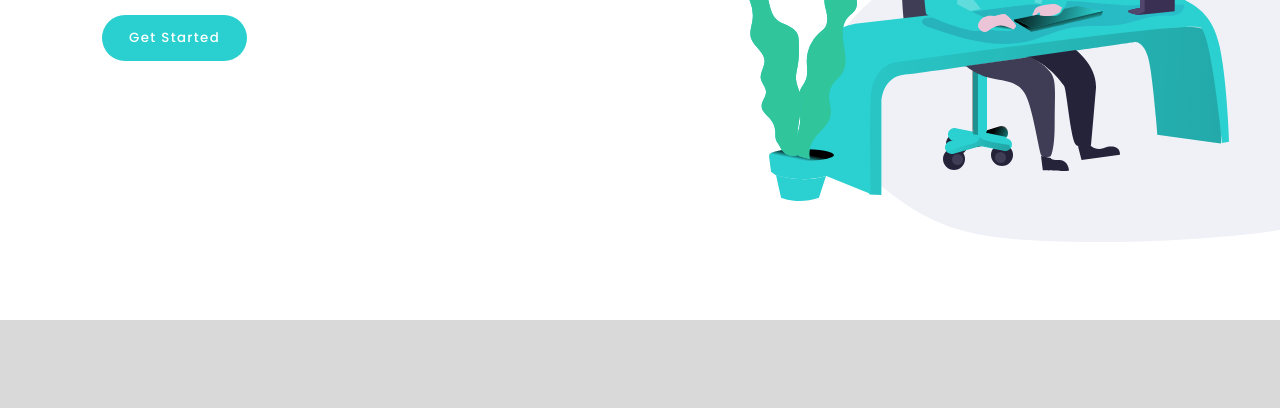
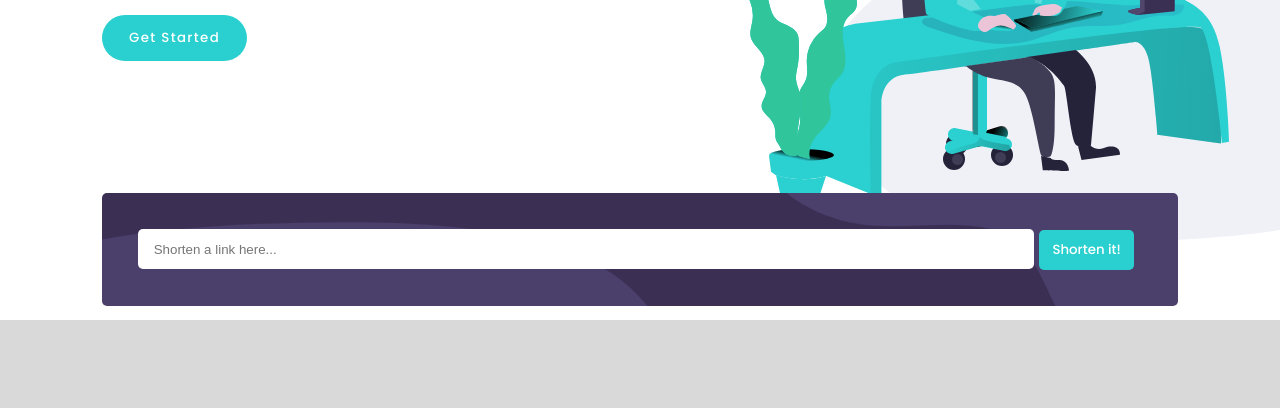
Before and after one commit to mritunjaysaha/url-shortner, a plain HTML site: page index.html in a window 1280 px wide. Shown: the part 392-800 px from the top of the page. Drawn offline with Linux system fonts and the light colour scheme.

Commit message:
added shorten link

```diff
--- a/index.html
+++ b/index.html
@@ -29,7 +29,7 @@
             <button class="btn-blue">Sign Up</button>
         </div>
     </nav>
-    <section class="div-hero-section">
+    <section class="hero-section">
         <div class="hero-section-contents">
             <h3>
                 More than just shorter links
@@ -41,6 +41,13 @@
             <button class="btn-blue">
                 Get Started
             </button>
+        </div>
+
+        <div class="url-shortner">
+            <div>
+                <input type="text" placeholder="Shorten a link here...">
+                <button>Shorten it!</button>
+            </div>
         </div>
     </section>
     <section class="statistics-section">
--- /dev/null
+++ b/style/components/_url-shortner.scss
@@ -0,0 +1,34 @@
+.url-shortner {
+    display: flex;
+    flex-direction: row;
+    justify-content: space-between;
+    background-color: $DarkViolet;
+    background-image: url("../../images/bg-shorten-desktop.svg");
+    margin: 2em $desktop-padding-side;
+    padding: 2em;
+    border-radius: 5px;
+    z-index: 10;
+    position: relative;
+    top: 12vh;
+    input,
+    button {
+        height: 3em;
+        border-radius: 5px;
+        margin: 0;
+        border: none;
+    }
+
+    input {
+        width: 70vw;
+
+        &::placeholder {
+            padding-left: 1em;
+        }
+    }
+
+    button {
+        padding: 0 1em;
+        background-color: $Cyan;
+        color: #fff;
+    }
+}
--- a/style/layouts/_footer.scss
+++ b/style/layouts/_footer.scss
@@ -4,7 +4,7 @@ footer {
     flex-direction: row;
     justify-content: space-between;
     background-color: $VeryDarkViolet;
-    padding: 2em 8em 0 8em;
+    padding: 2em $desktop-padding-side;
     img {
         height: max-content;
     }
--- a/style/layouts/_hero-section.scss
+++ b/style/layouts/_hero-section.scss
@@ -1,10 +1,11 @@
-.div-hero-section {
+.hero-section {
     height: 70vh;
     margin-top: 2em;
     background-image: url("../images/illustration-working.svg");
     background-size: 80% contain;
     background-repeat: no-repeat;
     background-position: top 0px right -200px;
+    z-index: 0;
 }
 
 .hero-section-contents {
--- a/style/style.scss
+++ b/style/style.scss
@@ -9,3 +9,4 @@
 @import "./layouts/statistics-section";
 @import "./layouts/boost-section";
 @import "./layouts/footer";
+@import "./components/url-shortner";
```
Also changed, not shown: style/style.css, 1 other file.
